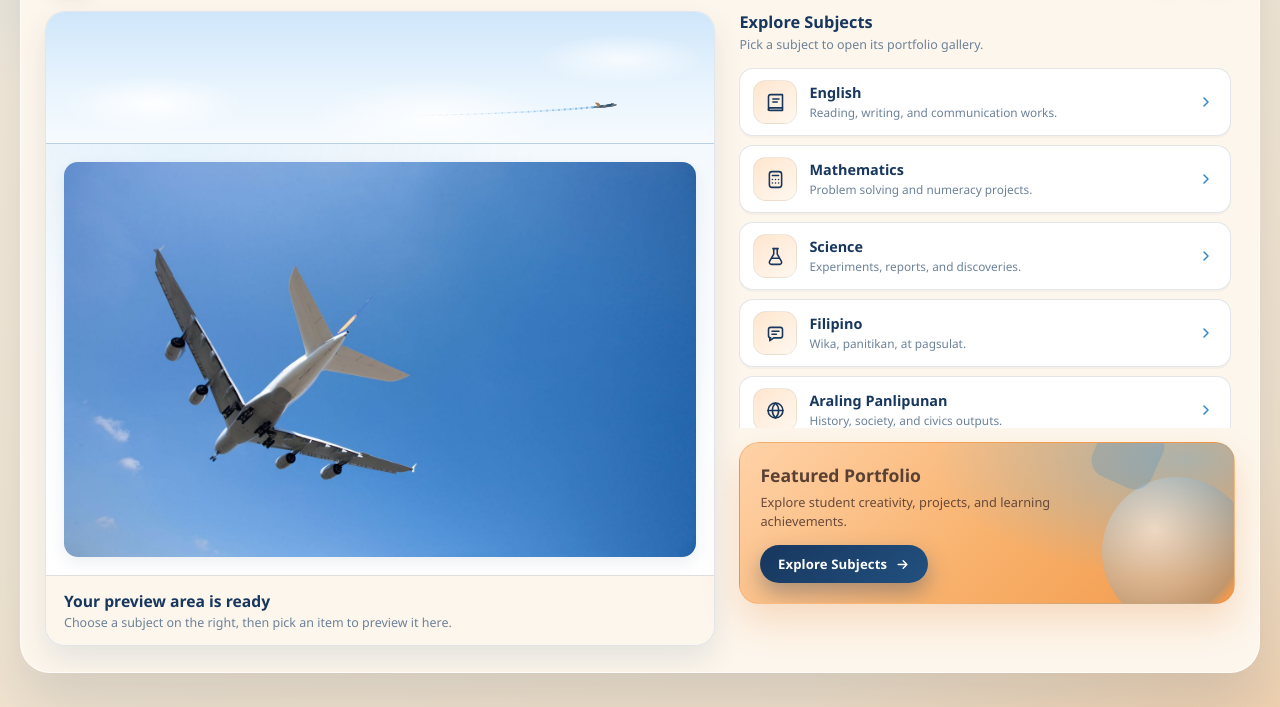
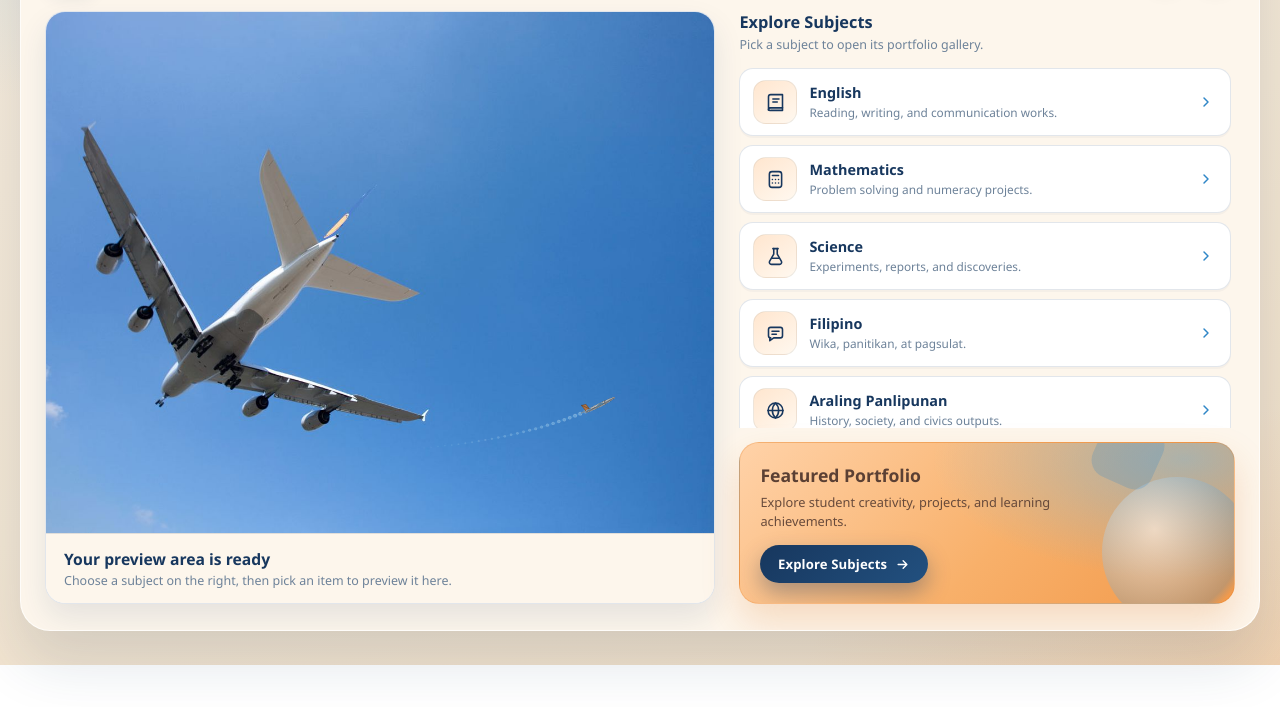
Before and after one commit to grailnan144-arch/my_project, a plain HTML site: page index.html in a window 1280 px wide. Shown: the part 174-881 px from the top of the page. After the commit the page ends 839 px from the top, so only its background shows below. Drawn offline with Linux system fonts and the light colour scheme.

Commit message:
Update portfolio gallery

```diff
--- a/css/styles.css
+++ b/css/styles.css
@@ -344,18 +344,12 @@ body {
   overflow: hidden;
 }
 
-/* ---------- sky strip with the 3D airplane ---------- */
-.display-sky {
+/* ---------- the 3D airplane flying over the picture ---------- */
+.display-frame {
   position: relative;
-  flex: 0 0 auto;
-  height: 132px;
-  overflow: hidden;
-  background:
-    radial-gradient(130px 40px at 16% 70%, rgba(255, 255, 255, 0.95), rgba(255, 255, 255, 0) 70%),
-    radial-gradient(170px 52px at 58% 80%, rgba(255, 255, 255, 0.85), rgba(255, 255, 255, 0) 72%),
-    radial-gradient(120px 36px at 86% 36%, rgba(255, 255, 255, 0.75), rgba(255, 255, 255, 0) 70%),
-    linear-gradient(180deg, #cfe6fa 0%, #e6f3fd 52%, #f7fbff 100%);
-  border-bottom: 1px solid var(--line);
+  flex: 1;
+  min-height: 0;
+  display: flex;
 }
 .preview-plane {
   position: absolute;
@@ -373,6 +367,7 @@ body {
   animation: fadeIn 0.45s var(--ease) both;
 }
 .display-stage {
+  position: relative;
   flex: 1;
   min-height: 0;
   display: flex;
@@ -381,7 +376,8 @@ body {
   background:
     radial-gradient(600px 300px at 20% 0%, rgba(111, 185, 232, 0.10), transparent 60%),
     linear-gradient(180deg, #f4f9fd, #ffffff);
-  padding: 18px;
+  padding: 0;
+  overflow: hidden;
 }
 .display-stage img {
   max-width: 100%;
@@ -389,6 +385,16 @@ body {
   border-radius: var(--radius-md);
   box-shadow: var(--shadow-sm);
   object-fit: contain;
+}
+/* the default preview picture fills the whole area */
+.display-stage img.is-full {
+  width: 100%;
+  height: 100%;
+  max-width: none;
+  max-height: none;
+  object-fit: cover;
+  border-radius: 0;
+  box-shadow: none;
 }
 .display-doc {
   display: flex;
@@ -1169,9 +1175,6 @@ body {
     aspect-ratio: 16 / 9;
     max-height: 280px;
   }
-  .display-empty p { font-size: 0.8rem; }
-  .display-empty .empty-icon { width: 56px; height: 56px; border-radius: 18px; }
-  .display-sky { height: 92px; }
   .display-caption { padding: 10px 14px; }
   .subject-list { max-height: none; overflow: visible; }
   .chrome-url { max-width: 240px; }
--- a/index.html
+++ b/index.html
@@ -72,14 +72,13 @@
 
           <!-- left: preview display -->
           <section class="display-panel" id="displayPanel" aria-label="Portfolio preview display">
-            <!-- top: the 3D airplane flying over the sky -->
-            <div class="display-sky" aria-hidden="true">
-              <canvas id="previewPlane" class="preview-plane"></canvas>
-            </div>
-
             <div class="display-content" id="displayContent">
-              <div class="display-stage" id="displayStage">
-                <img src="images/plane.jpg" alt="Preview: an airplane in the sky">
+              <div class="display-frame">
+                <div class="display-stage" id="displayStage">
+                  <img class="is-full" src="images/plane.jpg" alt="Preview: an airplane in the sky">
+                </div>
+                <!-- the 3D airplane flying over the picture -->
+                <canvas id="previewPlane" class="preview-plane"></canvas>
               </div>
               <div class="display-caption">
                 <div class="cap-text">
--- a/js/main.js
+++ b/js/main.js
@@ -408,9 +408,9 @@
 
   function clearDisplay() {
     activeItemId = null;
-    /* back to the default preview picture */
+    /* back to the default preview picture, filling the whole area */
     el.displayStage.innerHTML =
-      '<img src="' + esc(DEFAULT_PREVIEW.image) + '" alt="' + esc(DEFAULT_PREVIEW.alt) + '">';
+      '<img class="is-full" src="' + esc(DEFAULT_PREVIEW.image) + '" alt="' + esc(DEFAULT_PREVIEW.alt) + '">';
     el.displayTitle.textContent = DEFAULT_PREVIEW.title;
     el.displaySub.textContent = DEFAULT_PREVIEW.sub;
     el.clearDisplayBtn.classList.add('hidden');
@@ -1272,7 +1272,7 @@
     var cam = {
       yaw: 0,
       pitch: 0,
-      focal: PREVIEW_CFG.focal,
+      focal: st.focal,
       cx: w * 0.5,
       cy: h * 0.5,
       unit: 1
@@ -1332,11 +1332,13 @@
     st.h = h;
     if (!w || !h) return;
 
-    /* the flight ring follows the size of the sky strip */
-    var margin = 26;
-    st.rx = Math.max(30, w / 2 - margin);
-    st.ry = Math.max(16, h / 2 - margin * 0.55);
-    st.scale = Math.max(11, Math.min(17, h * 0.12));
+    /* the flight ring follows the size of the picture area */
+    var margin = 34;
+    st.rx = Math.max(40, w / 2 - margin);
+    st.ry = Math.max(20, h / 2 - margin * 0.6);
+    st.scale = Math.max(18, Math.min(30, h * 0.085));
+    /* a longer lens keeps the near/far size difference believable */
+    st.focal = Math.max(210, st.ry * 3.4);
 
     var dpr = Math.min(2, window.devicePixelRatio || 1);
     previewCanvas.width = Math.round(w * dpr);
@@ -1357,6 +1359,7 @@
       rx: 0,
       ry: 0,
       scale: 14,
+      focal: 320,
       last: 0,
       raf: 0,
       trail: [],
```
